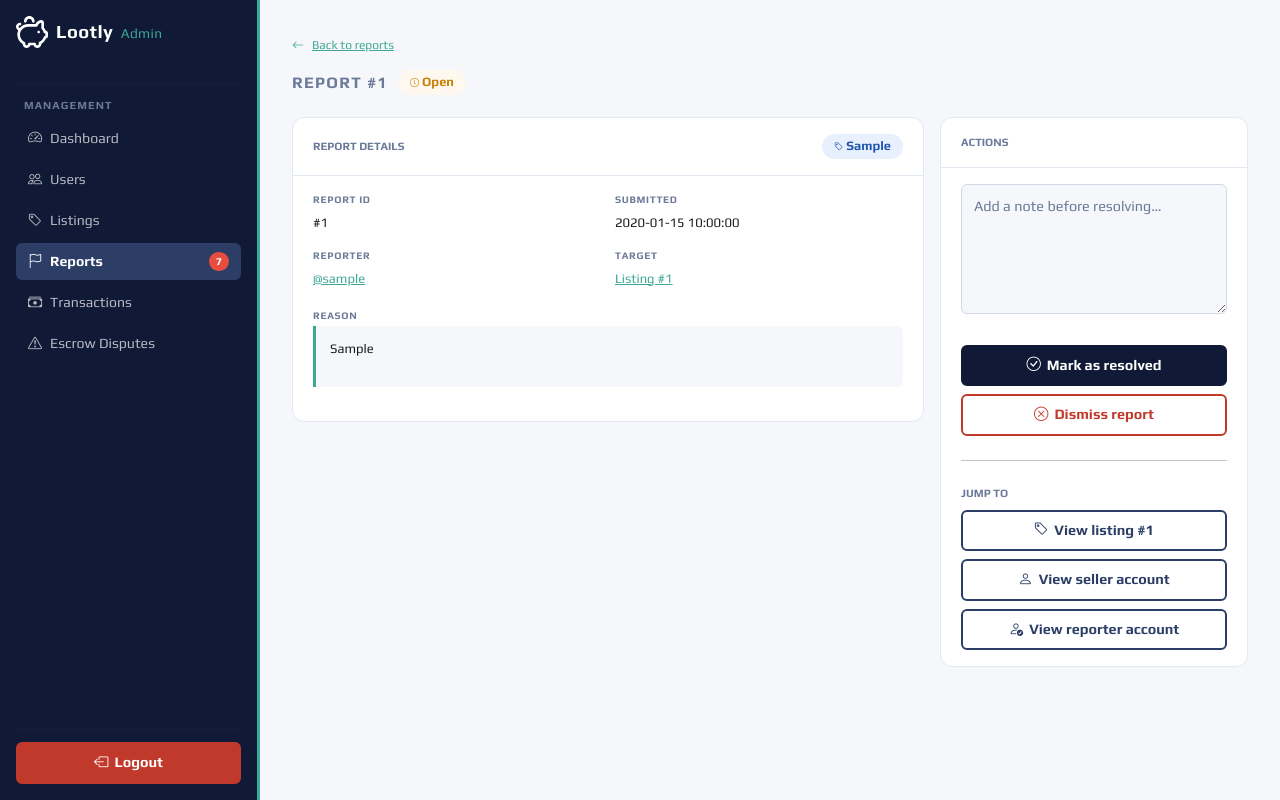
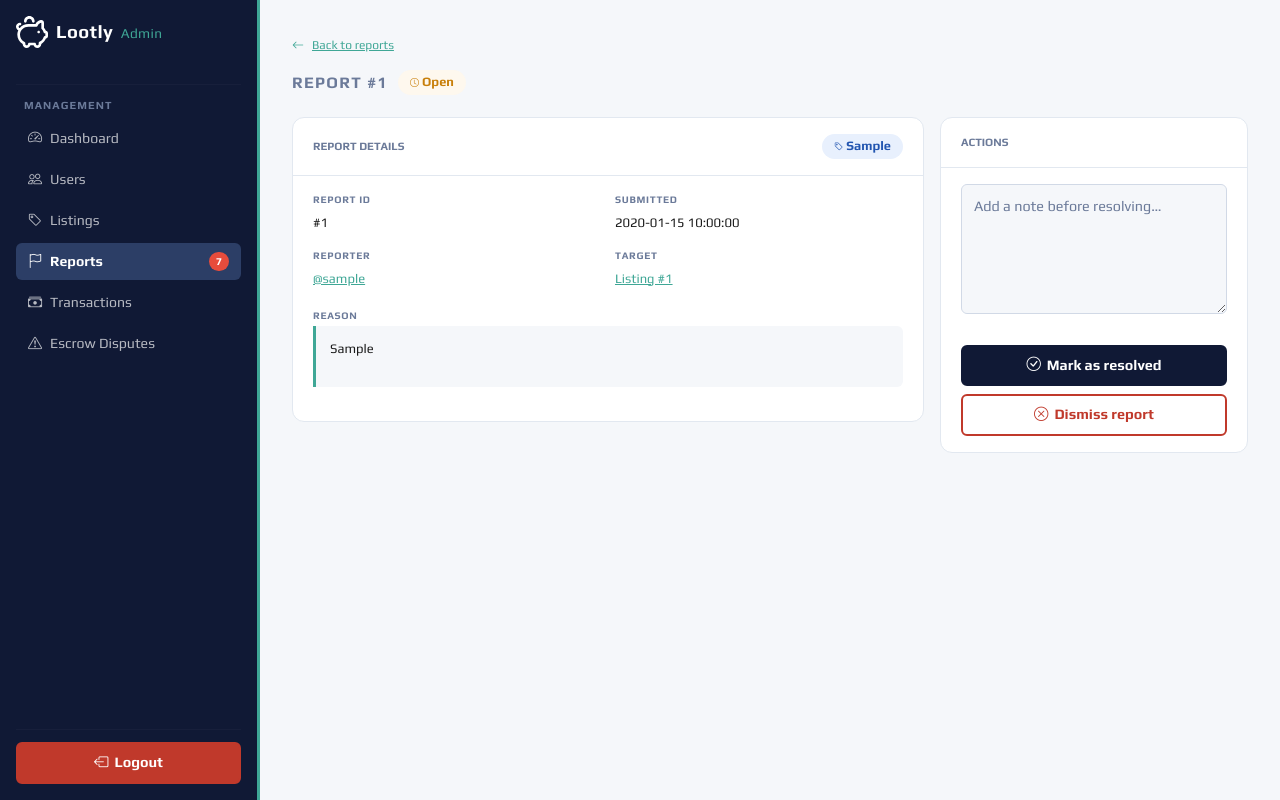
Before and after one commit to DylanKemper/c2c-platform, a PHP site: page /admin/report-detail.php?id=1 in a window 1280 px wide. Run offline with PHP 8.4, Linux system fonts and the light colour scheme; tables that the repository leaves empty or names only in its code hold one stand-in row (values such as "Sample post").

Commit message:
feat: remove unnecessary navigation links from report detail page

```diff
--- a/admin/report-detail.php
+++ b/admin/report-detail.php
@@ -140,23 +140,6 @@ $report = $stmt->fetch();
                             <button class="btn-platform btn-danger-outline">
                                 <i class="bi bi-x-circle"></i> Dismiss report
                             </button>
-
-                            <hr class="panel-divider">
-
-
-                            <div class="panel__title">
-                                Jump to
-                            </div>
-
-                            <a href="listing-detail.php?id=<?php echo $report['target_id']; ?>" class="btn-platform btn-outline">
-                                <i class="bi bi-tag"></i> View listing #<?php echo $report['target_id']; ?>
-                            </a>
-                            <a href="user-detail.php?id=<?php echo $report['target_id']; ?>" class="btn-platform btn-outline">
-                                <i class="bi bi-person"></i> View seller account
-                            </a>
-                            <a href="user-detail.php?id=<?php echo $report['reporter_id']; ?>" class="btn-platform btn-outline">
-                                <i class="bi bi-person-check"></i> View reporter account
-                            </a>
                         </div>
                     </div>
                 </div>
```
